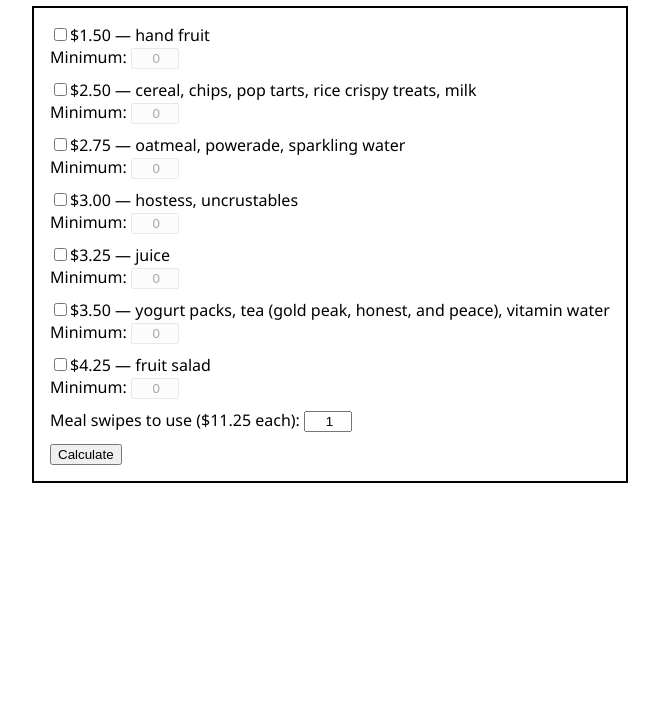
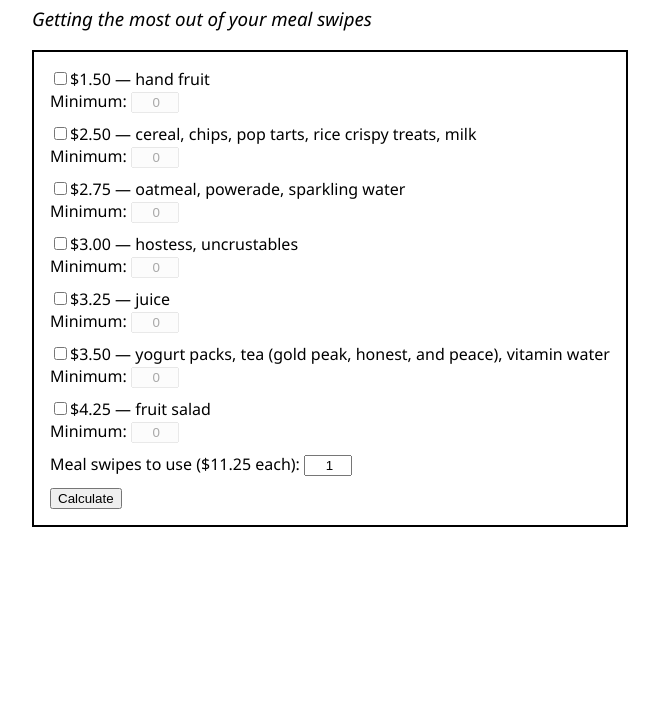
Before and after one commit to Yiru-Liu/jos-optimizer, a website with bundled scripts: page index.html in a window 1280 px wide. Shown: the part 80-800 px from the top of the page, without its empty margins (0-662 px from the left). Built offline with nearby package versions, Linux system fonts and the light colour scheme.

Commit message:
Add subheading

```diff
--- a/index.html
+++ b/index.html
@@ -14,6 +14,11 @@
             margin-left: 2em;
             width: fit-content;
             font-family: 'Segoe UI', Tahoma, Geneva, Verdana, sans-serif;
+        }
+
+        h3 {
+            font-weight: normal;
+            font-style: italic;
         }
 
         form {
@@ -54,6 +59,7 @@
 
 <body>
     <h1>Jo's Combinatoric Optimizer</h1>
+    <h3>Getting the most out of your meal swipes</h3>
     <form id="menuForm"></form>
     <div id="error"></div>
     <br>
```
